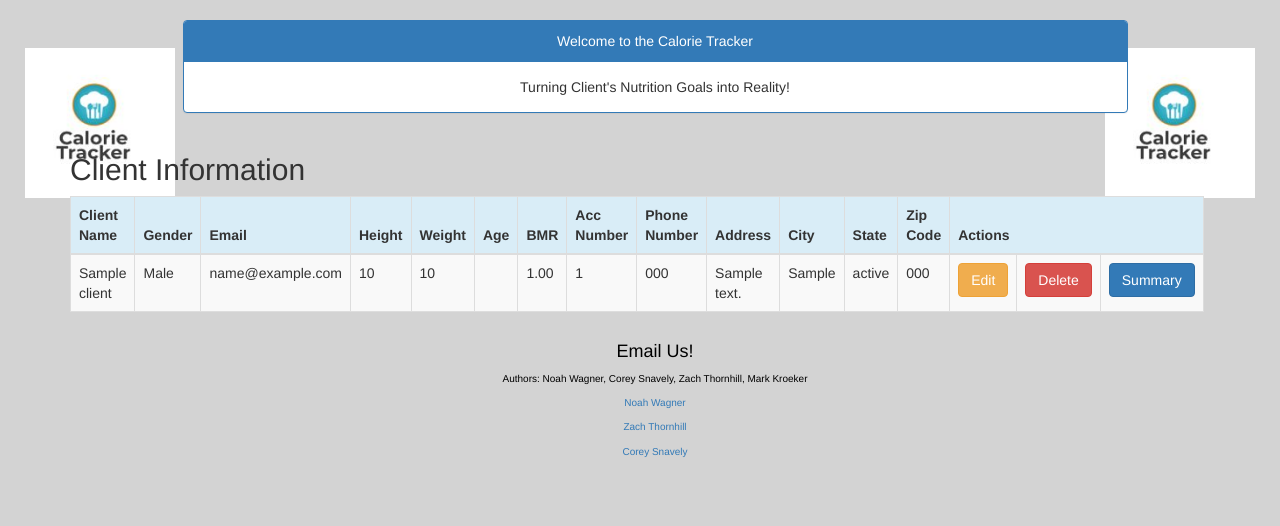
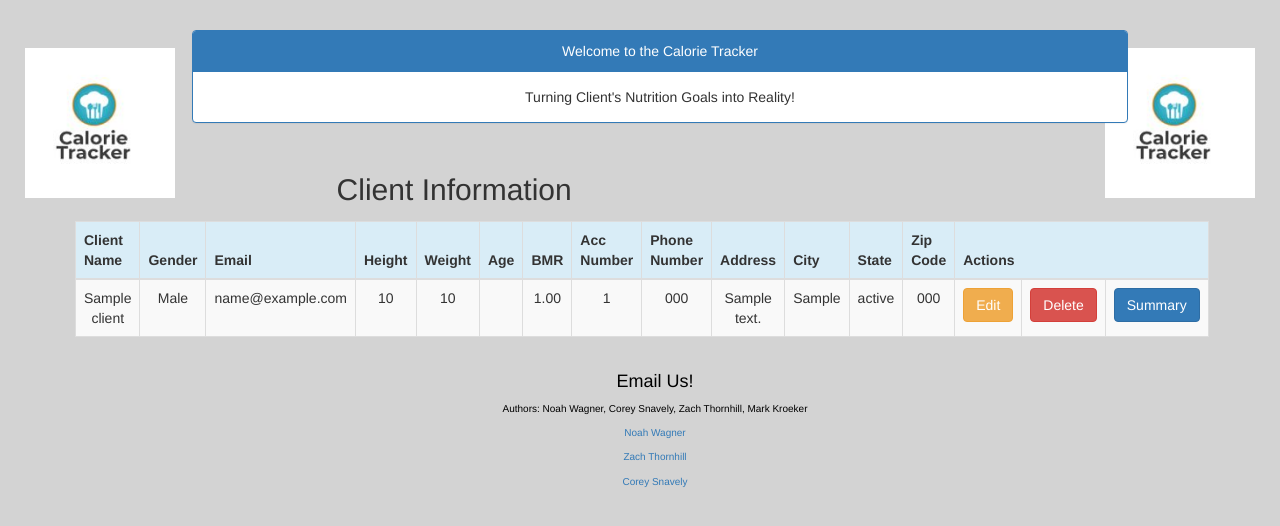
Before and after one commit to zthornhill/S3FinalUpdate, a Django app: page /client_list in a window 1280 px wide. Shown: the part 52-578 px from the top of the page. Run offline with Django 3.2, Linux system fonts and the light colour scheme; a user stored in the database is signed in; tables that the repository leaves empty hold one stand-in row (values such as "Sample post"); some libraries are stand-ins or nearby versions.

Commit message:
Style Update

```diff
--- a/CT/templates/CT/client_list.html
+++ b/CT/templates/CT/client_list.html
@@ -29,7 +29,7 @@
         </div>
     </div>
     <div class="row">
-        <h2 style="padding-left: 15Px">Client Information</h2>
+        <h2 style="padding-left:15Px">Client Information</h2>
     </div>
     <div>
         <table class="table table-striped table-bordered table-hover">
@@ -97,6 +97,11 @@
             text-align: center;
         }
 
+        .row{
+            text-align: center;
+            padding: 5px;
+        }
+
     </style>
     </html>
 {% endblock %}
--- a/CT/templates/CT/mealtrack_list.html
+++ b/CT/templates/CT/mealtrack_list.html
@@ -11,6 +11,11 @@
     <style>
         body {
             background-color: aqua;
+        }
+
+        .row{
+            text-align: center;
+            padding: 5px;
         }
 
         .panel-heading{
```
